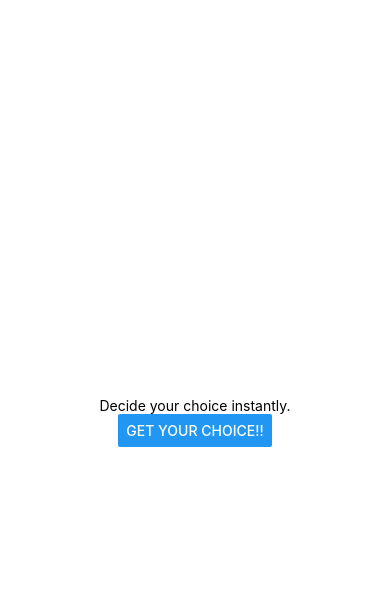
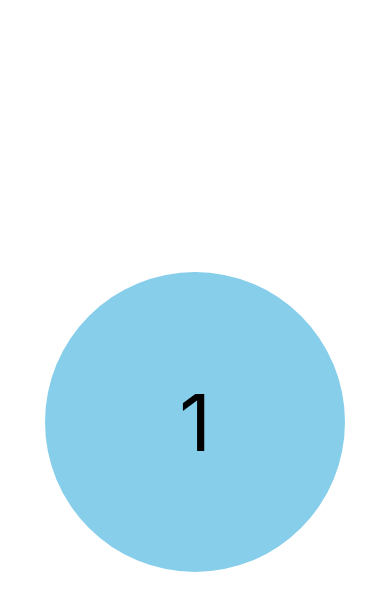
Before and after one commit to otyazukeGit/GetChoice, a React Native app: screen / in a window 390 px wide. Both pictures are taken after a click on the button "GET YOUR CHOICE!!". Shown: the top 610 px of the page. Built offline with nearby package versions, Linux system fonts and the light colour scheme.

Commit message:
Mod basic countdown animation

```diff
--- a/src/components/CountDown.js
+++ b/src/components/CountDown.js
@@ -8,54 +8,42 @@ const CountDown = () => {
   const [appear, setAppear] = useRecoilState(appearState)
   const [animationCount, setAnimationCount] = useRecoilState(animationCountState)
 
-  const EndGetChoice = () => {
-    console.log('EndGetChoice');
-    setAppear(false)
-  }
-
   const animate = () => {
     console.log("animate");
     switch (animationCount) {
-      case 0:
+      case 3:
+        setAnimationCount(2)
+        break
+      case 2:
         setAnimationCount(1)
         break
       case 1:
-        setAnimationCount(2)
-        setAppear(false)
-        break
-      case 2:
-        // setAnimationCount(0)
+        setAnimationCount(3)
         setAppear(false)
         break
       default:
+        break
     }
   }
 
+  const CountNumAnimation = () => {
     return (
-    <View style={styles.countDownArea}>
-      {animationCount === 0 ?
       <Animatable.Text
         animation="zoomIn"
         style={styles.countDownItem}
         iterationCount={1}
         onAnimationEnd={() => animate()}
       >
-          <Text>
-            The choice is...{appear == false ? "1" : "2"}...{animationCount}
+        <Text style={styles.countDownItem}>
+          {animationCount}
         </Text>
       </Animatable.Text>
-        :
-        <Animatable.Text
-          animation="zoomInDown"
-          style={styles.countDownItem}
-          iterationCount={1}
-          onAnimationEnd={() => animate()}
-        >
-          <Text>
-            The choice is...{appear == false ? "1" : "2"}...{animationCount}
-          </Text>
-        </Animatable.Text>
+    )
   }
+
+  return (
+    <View style={styles.countDownArea}>
+      <CountNumAnimation />
     </View>
   )
 }
@@ -72,7 +60,7 @@ const styles = StyleSheet.create({
     backgroundColor: 'skyblue',
   },
   countDownItem: {
-    fontSize: 20
+    fontSize: 80
   },
   notAppear: {
     display:"none"
--- a/src/utils/recoilAtom.js
+++ b/src/utils/recoilAtom.js
@@ -7,5 +7,5 @@ export const appearState = atom({
 
 export const animationCountState = atom({
   key: "animationCountState",
-  default: 0
+  default: 3
 })
```
Lines whose indentation alone changed are shown as unchanged.
